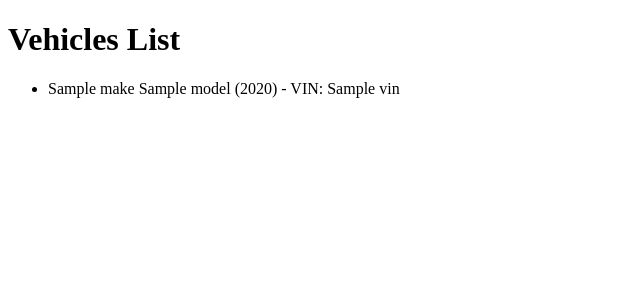
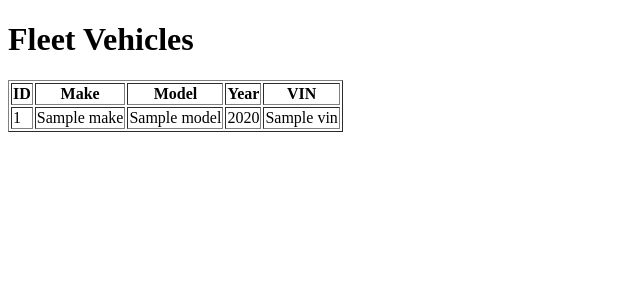
Before and after one commit to sarahhuinker/fleet-management, a Flask app: template app/templates/vehicles.html in a window 1280 px wide. Shown: the top 300 px of the page, without its empty margins (0-640 px from the left). Run offline with Flask 3, Linux system fonts and the light colour scheme; the template is opened without the code that fills it: most values are stand-ins (such as "Sample title", 1, 10 or a date in 2020).

Commit message:
Initial Flask app with vehicle list

```diff
--- a/app/templates/vehicles.html
+++ b/app/templates/vehicles.html
@@ -1,14 +1,24 @@
 <!DOCTYPE html>
-<html>
+<html lang="en">
 <head>
-    <title>Vehicles</title>
+    <meta charset="UTF-8">
+    <title>Fleet Vehicles</title>
 </head>
 <body>
-    <h1>Vehicles List</h1>
-    <ul>
-        {% for vehicle in vehicles %}
-        <li>{{ vehicle.make }} {{ vehicle.model }} ({{ vehicle.year }}) - VIN: {{ vehicle.vin }}</li>
+    <h1>Fleet Vehicles</h1>
+    <table border="1">
+        <tr>
+            <th>ID</th><th>Make</th><th>Model</th><th>Year</th><th>VIN</th>
+        </tr>
+        {% for v in vehicles %}
+        <tr>
+            <td>{{ v.id }}</td>
+            <td>{{ v.make }}</td>
+            <td>{{ v.model }}</td>
+            <td>{{ v.year }}</td>
+            <td>{{ v.vin }}</td>
+        </tr>
         {% endfor %}
-    </ul>
+    </table>
 </body>
 </html>
```
Also changed, not shown: app/routes.py (+10 -9 lines).
